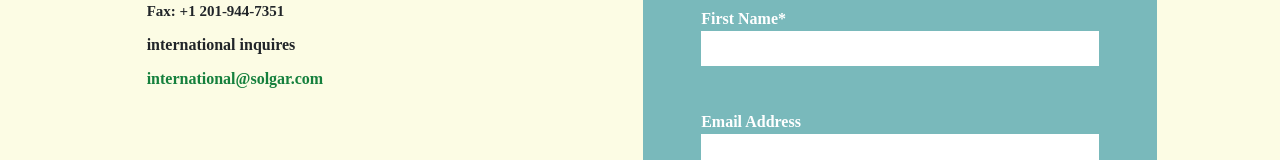
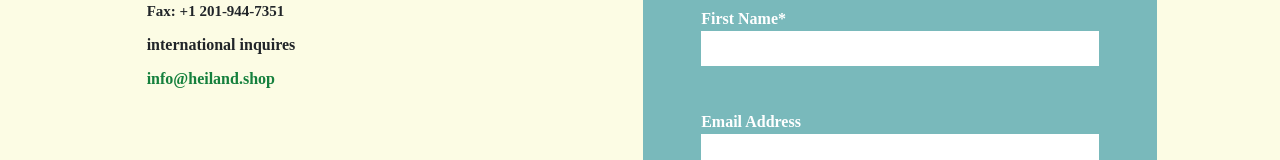
Before and after one commit to AmanPatel2003/Heiland, a React (Create React App) app: page /contact in a window 1280 px wide. Shown: the part 414-574 px from the top of the page. Built offline with nearby package versions, Linux system fonts and the light colour scheme; the HTML template or start-up script is replaced by a standard one.

Commit message:
commit changes

```diff
--- a/src/pages/FirstPage.js
+++ b/src/pages/FirstPage.js
@@ -5,7 +5,7 @@ import Tea from "../img/Heiland/1Tea/1Multi Setup/M4.01M.jpg"
 import Supplement from "../img/Heiland/2Suplements/1Multi Setup/E4M.jpg"
 import Beauty from "../img/Heiland/3Skin Products/1MultiSetup/A1M.jpg"
 import Blog1 from "../img/Heiland/2Suplements/2Ambrosia/D1M.jpg"
-import Blog3 from "../img/Heiland/1Tea/2Rose/D1.jpg"
+import Blog3 from "../img/Heiland/1Tea/2Rose/D1-M.jpg"
 import Blog2 from "../img/advices/Blog2.jpg"
 import Blog4 from "../img/advices/Blog4.jpg"
 import Blog5 from "../img/advices/Blog5.jpg"
--- a/src/pages/PageEight.js
+++ b/src/pages/PageEight.js
@@ -23,7 +23,7 @@ export default function PageEight() {
             </p>
             <h5 className="font-bold my-[3%]">international inquires</h5>
             <a href="/" className="text-green-700 font-bold">
-              international@solgar.com
+              info@heiland.shop
             </a>
           </div>
           <div className=" w-[50%]  sm:w-full xs:w-full p-[3%] bg-[#79b9bb] mx-[7%] sm:mx-[0%] xs:mx-[0%]">
--- a/src/pages/blogs/Blog3.js
+++ b/src/pages/blogs/Blog3.js
@@ -2,7 +2,7 @@ import React from "react";
 import { Subscribe } from "../../components/Subscribe";
 import { BiCalendar } from "react-icons/bi";
 
-import BlogImg from "../../img/Heiland/1Tea/2Rose/D1.jpg"
+import BlogImg from "../../img/Heiland/1Tea/2Rose/D1-M.jpg"
 
 import Chamomile from "../../img/Heiland/1Tea/3Chamomile/Z1M.png"
 import Hibiscus from "../../img/Heiland/1Tea/5Hibiscus/Y1M.png"
```
Also changed, not shown: src/img/Heiland/1Tea/2Rose/D1-M.jpg (added).
